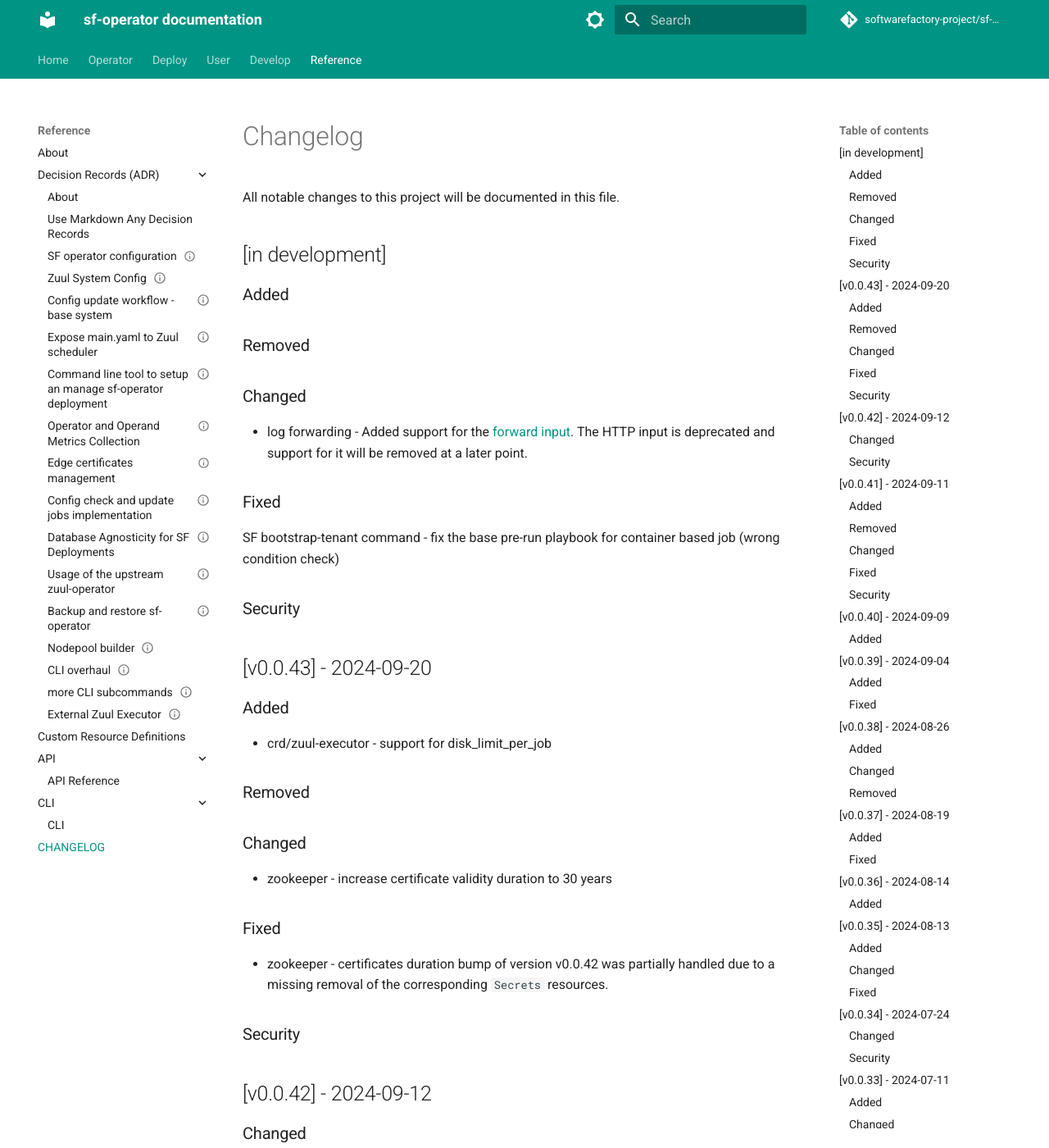
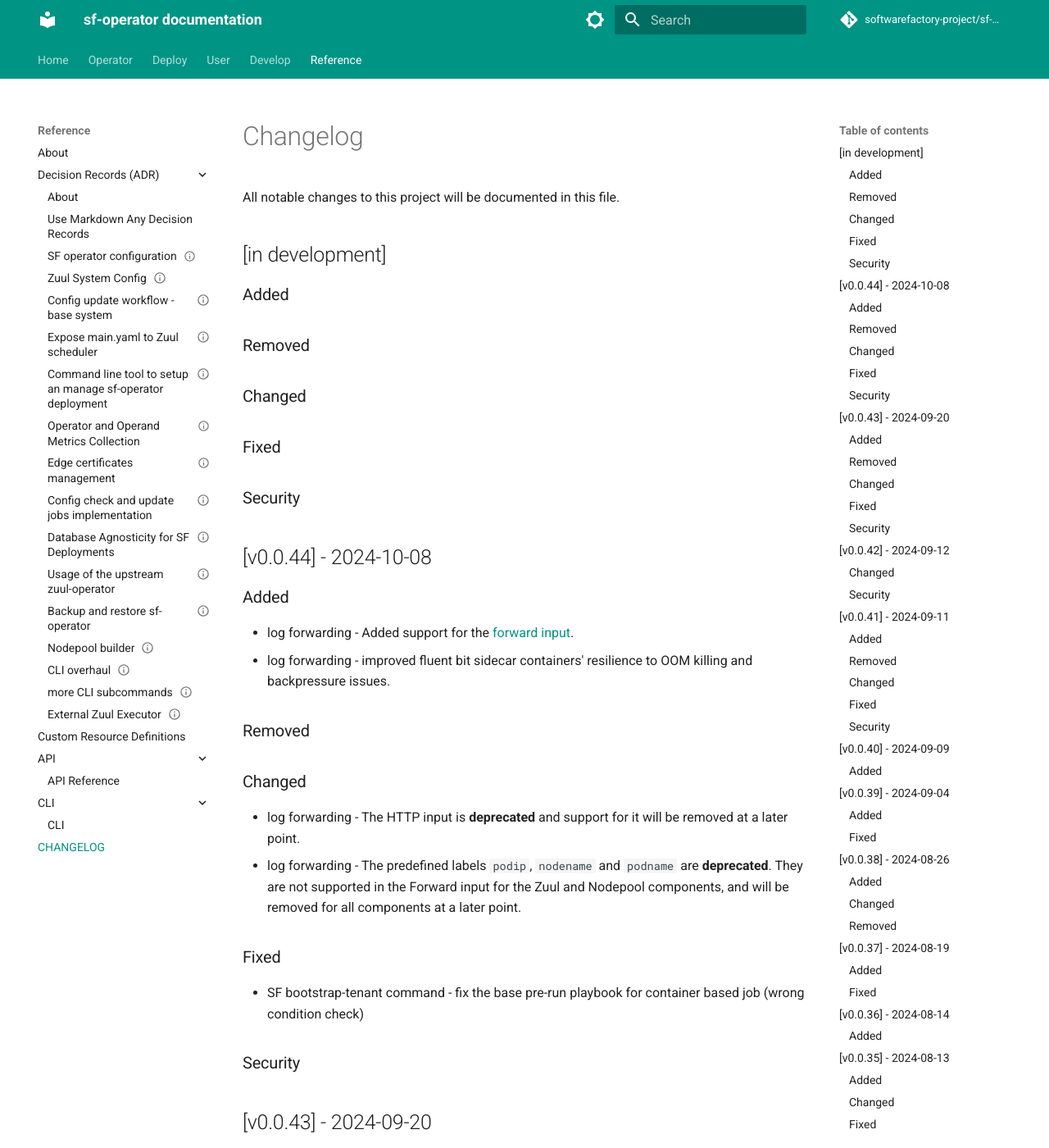
Before and after one commit to softwarefactory-project/sf-operator, an MkDocs documentation site: the page built from doc/reference/CHANGELOG.md, in a window 1280 px wide and 1400 px high. Shown: the whole window at 82% size. Built offline with MkDocs 1.6.1 and Material for MkDocs 9.7.7, drawn with Linux system fonts in a browser that asks for light colours; comment, search, counter and statistics services are not loaded.

Commit message:
Prepare changelog for release 0.0.44, fix missing keys in zuul/nodepool logging
Add the 'container' and 'namespace' keys to logs emitted by zuul and
nodepool when using the forward input, to bring it to parity with
the HTTP input. Mark the other k8s-related keys as deprecated.

Write CHANGELOG for release 0.0.44.

Change-Id: I65d4117512c133e9495267c4e78ecd636991d161

```diff
--- a/doc/reference/CHANGELOG.md
+++ b/doc/reference/CHANGELOG.md
@@ -7,13 +7,28 @@
 ### Added
 ### Removed
 ### Changed
+### Fixed
+### Security
+
+## [v0.0.44] - 2024-10-08
+
+### Added
 
 - log forwarding - Added support for the [forward input](https://docs.fluentbit.io/manual/pipeline/inputs/forward).
-  The HTTP input is deprecated and support for it will be removed at a later point.
+- log forwarding - improved fluent bit sidecar containers' resilience to OOM killing and backpressure issues.
+
+### Removed
+### Changed
+
+
+- log forwarding - The HTTP input is **deprecated** and support for it will be removed at a later point.
+- log forwarding - The predefined labels `podip`, `nodename` and `podname` are **deprecated**.
+  They are not supported in the Forward input for the Zuul and Nodepool components, and will
+  be removed for all components at a later point.
 
 ### Fixed
 
-SF bootstrap-tenant command - fix the base pre-run playbook for container based job (wrong condition check)
+- SF bootstrap-tenant command - fix the base pre-run playbook for container based job (wrong condition check)
 
 ### Security
 
```
Also changed, not shown: doc/deployment/logging.md (+3 -3 lines), 3 other files.
